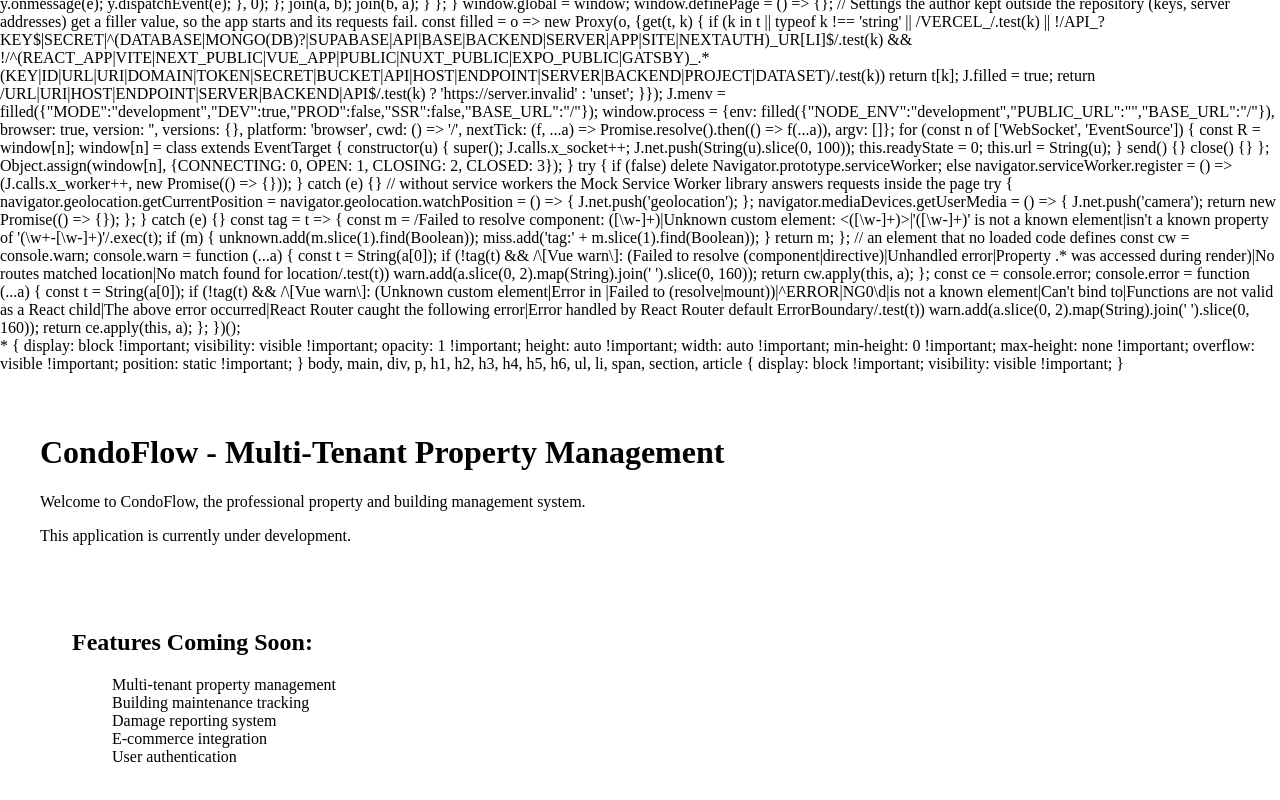
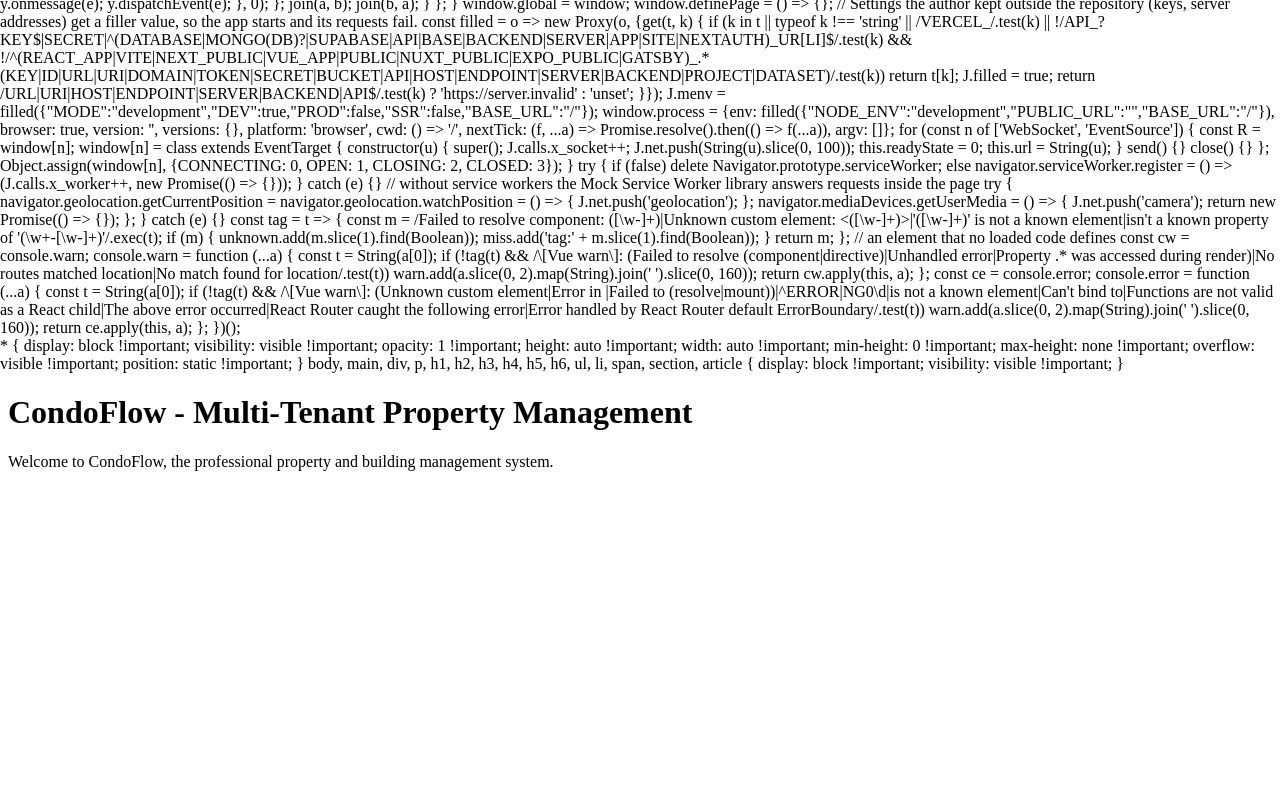
Before and after one commit to Redmulfi/condoflow-apps-template, a Next.js app: page / in a window 1280 px wide. Shown: the part 1949-2749 px from the top of the page. After the commit the page ends 2436 px from the top, so only its background shows below. Built offline with nearby package versions, Linux system fonts and the light colour scheme.

Commit message:
Simplify page.tsx - Remove complex styles, use minimal React component

```diff
--- a/app/page.tsx
+++ b/app/page.tsx
@@ -1,58 +1,8 @@
 export default function Home() {
-  const forceVisibleStyle: any = {
-    padding: '2rem',
-    display: 'block !important',
-    visibility: 'visible !important',
-    opacity: '1 !important',
-    overflow: 'visible !important',
-    height: 'auto !important'
-  };
-
-  const forceVisibleElementStyle: any = {
-    display: 'block !important',
-    visibility: 'visible !important',
-    opacity: '1 !important'
-  };
-
-  const forceListItemStyle: any = {
-    display: 'list-item !important',
-    visibility: 'visible !important',
-    opacity: '1 !important'
-  };
-
   return (
-    <main style={forceVisibleStyle}>
-      <h1 style={forceVisibleElementStyle}>
-        CondoFlow - Multi-Tenant Property Management
-      </h1>
-      <p style={forceVisibleElementStyle}>
-        Welcome to CondoFlow, the professional property and building management system.
-      </p>
-      <p style={forceVisibleElementStyle}>
-        This application is currently under development.
-      </p>
-      <div style={{ marginTop: '2rem', ...forceVisibleStyle }}>
-        <h2 style={forceVisibleElementStyle}>
-          Features Coming Soon:
-        </h2>
-        <ul style={forceVisibleElementStyle}>
-          <li style={forceListItemStyle}>
-            Multi-tenant property management
-          </li>
-          <li style={forceListItemStyle}>
-            Building maintenance tracking
-          </li>
-          <li style={forceListItemStyle}>
-            Damage reporting system
-          </li>
-          <li style={forceListItemStyle}>
-            E-commerce integration
-          </li>
-          <li style={forceListItemStyle}>
-            User authentication
-          </li>
-        </ul>
-      </div>
+    <main>
+      <h1>CondoFlow - Multi-Tenant Property Management</h1>
+      <p>Welcome to CondoFlow, the professional property and building management system.</p>
     </main>
-  )
+  );
 }
```
